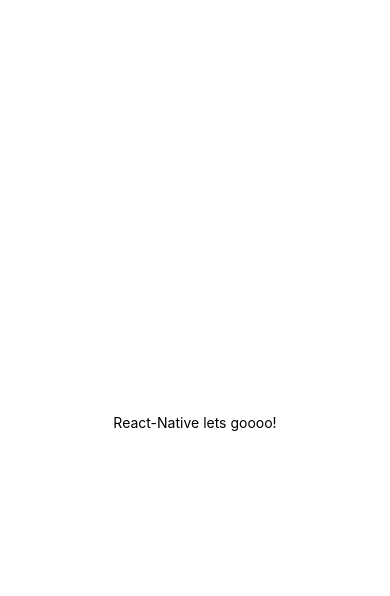
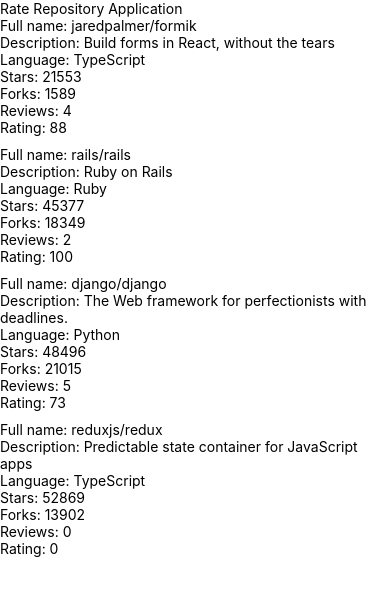
Before and after one commit to HenronenGIT/fso_part10, a React Native app: screen / in a window 390 px wide. Shown: the top 596 px of the page. Built offline with nearby package versions, Linux system fonts and the light colour scheme.

Commit message:
Exercise 10.3 DONE

```diff
--- a/App.js
+++ b/App.js
@@ -1,21 +1,10 @@
 import React from "react";
 import { StatusBar } from "expo-status-bar";
 import { StyleSheet, Text, View } from "react-native";
+import Main from "./src/components/Main";
 
 export default function App() {
   return (
-    <View style={styles.container}>
-      <Text>React-Native lets goooo!</Text>
-      <StatusBar style="auto" />
-    </View>
+    <Main />
   );
 }
-
-const styles = StyleSheet.create({
-  container: {
-    flex: 1,
-    backgroundColor: "#fff",
-    alignItems: "center",
-    justifyContent: "center",
-  },
-});
--- a/package.json
+++ b/package.json
@@ -8,10 +8,10 @@
     "ios": "expo start --ios",
     "web": "expo start --web",
     "lint": "eslint ./src/**/*.{js,jsx} App.js --no-error-on-unmatched-pattern"
-
   },
   "dependencies": {
     "@expo/webpack-config": "^0.17.0",
+    "@types/react-native": "^0.73.0",
     "expo": "~46.0.21",
     "expo-status-bar": "~1.4.0",
     "react": "18.0.0",
--- /dev/null
+++ b/src/components/Main.jsx
@@ -0,0 +1,22 @@
+import Constants from "expo-constants";
+import { Text, StyleSheet, View } from "react-native";
+import RepositoryList from "./RepositoryList";
+
+const styles = StyleSheet.create({
+  container: {
+    marginTop: Constants.statusBarHeight,
+    flexGrow: 1,
+    flexShrink: 1,
+  },
+});
+
+const Main = () => {
+  return (
+    <View style={styles.container}>
+      <Text>Rate Repository Application</Text>
+      <RepositoryList />
+    </View>
+  );
+};
+
+export default Main;
--- /dev/null
+++ b/src/components/RepositoryItem.jsx
@@ -0,0 +1,30 @@
+import React from "react";
+import { View, Text } from "react-native";
+
+interface Props {
+  fullName: string;
+  description: string;
+  language: string;
+  stargazersCount: number;
+  forksCount: number;
+  reviewCount: number;
+  ratingAverage: number;
+}
+
+const RepositoryItem = (props: Props) => {
+  // Destructure the props here
+
+  return (
+    <View>
+      <Text>Full name: {props.fullName}</Text>
+      <Text>Description: {props.description}</Text>
+      <Text>Language: {props.language}</Text>
+      <Text>Stars: {props.stargazersCount}</Text>
+      <Text>Forks: {props.forksCount}</Text>
+      <Text>Reviews: {props.reviewCount}</Text>
+      <Text>Rating: {props.ratingAverage}</Text>
+    </View>
+  );
+};
+
+export default RepositoryItem;
--- /dev/null
+++ b/src/components/RepositoryList.jsx
@@ -0,0 +1,83 @@
+import React from "react";
+import { FlatList, StyleSheet, View, Text } from "react-native";
+import RepositoryItem from "./RepositoryItem";
+
+const styles = StyleSheet.create({
+  separator: {
+    height: 10,
+  },
+});
+
+const repositories = [
+  {
+    id: "jaredpalmer.formik",
+    fullName: "jaredpalmer/formik",
+    description: "Build forms in React, without the tears",
+    language: "TypeScript",
+    forksCount: 1589,
+    stargazersCount: 21553,
+    ratingAverage: 88,
+    reviewCount: 4,
+    ownerAvatarUrl: "https://avatars2.githubusercontent.com/u/4060187?v=4",
+  },
+  {
+    id: "rails.rails",
+    fullName: "rails/rails",
+    description: "Ruby on Rails",
+    language: "Ruby",
+    forksCount: 18349,
+    stargazersCount: 45377,
+    ratingAverage: 100,
+    reviewCount: 2,
+    ownerAvatarUrl: "https://avatars1.githubusercontent.com/u/4223?v=4",
+  },
+  {
+    id: "django.django",
+    fullName: "django/django",
+    description: "The Web framework for perfectionists with deadlines.",
+    language: "Python",
+    forksCount: 21015,
+    stargazersCount: 48496,
+    ratingAverage: 73,
+    reviewCount: 5,
+    ownerAvatarUrl: "https://avatars2.githubusercontent.com/u/27804?v=4",
+  },
+  {
+    id: "reduxjs.redux",
+    fullName: "reduxjs/redux",
+    description: "Predictable state container for JavaScript apps",
+    language: "TypeScript",
+    forksCount: 13902,
+    stargazersCount: 52869,
+    ratingAverage: 0,
+    reviewCount: 0,
+    ownerAvatarUrl: "https://avatars3.githubusercontent.com/u/13142323?v=4",
+  },
+];
+
+const ItemSeparator = () => <View style={styles.separator} />;
+
+const RepositoryList = () => {
+  return (
+    <FlatList
+      data={repositories}
+      ItemSeparatorComponent={ItemSeparator}
+      renderItem={({ item }) => (
+        <RepositoryItem
+          // id={item.id}
+          fullName={item.fullName}
+          description={item.description}
+          language={item.language}
+          forksCount={item.forksCount}
+          stargazersCount={item.stargazersCount}
+          ratingAverage={item.ratingAverage}
+          reviewCount={item.reviewCount}
+          // ownerAvatarUrl={item.ownerAvatarUrl}
+        />
+      )}
+      // other props
+    />
+  );
+};
+
+export default RepositoryList;
```
Also changed, not shown: 2 other files (tests, documents, lock files or other folders).
